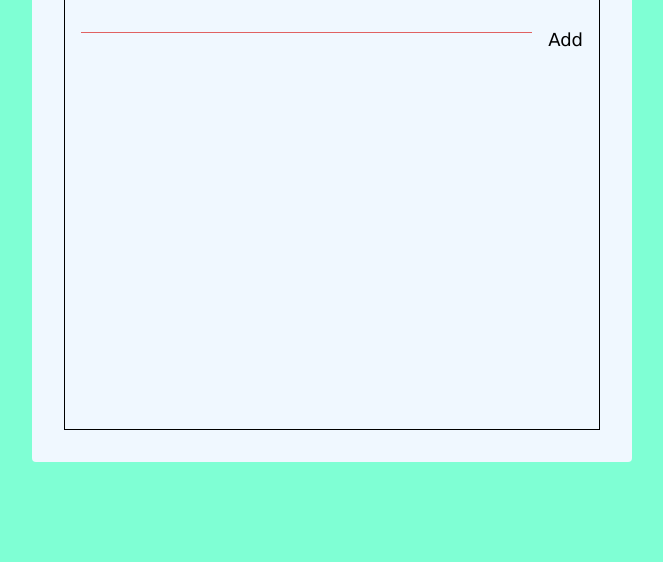
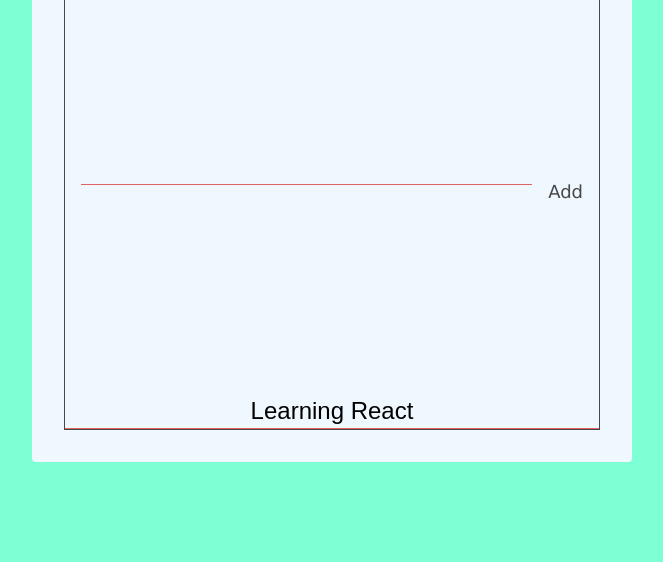
Before and after one commit to bagaszuhri/react-introduction, a website: page index.html in a window 1280 px wide. Shown: the part 238-800 px from the top of the page, without its empty margins (308-971 px from the left). Drawn offline with Linux system fonts and the light colour scheme; a web font is replaced by a local one.

Commit message:
menambahkan element dix dan ection baru menambahkan section todo, todos, dan todo-text, styling ketiga properti diatas

```diff
--- a/index.html
+++ b/index.html
@@ -15,7 +15,7 @@
     <div class="container">
       <div class="frame">
         <section class="header">
-          <button class="header-btn">Add</button>
+          <button class="header-btn main-black-color">Add</button>
           <h1 class="header-title">Todo Lists</h1>
           <button class="header-btn main-red-color">Clear</button>
         </section>
@@ -23,8 +23,14 @@
         <section class="add">
           <form action="" class="add-form">
             <input type="text" class="add-input" />
-            <button class="add-btn">Add</button>
+            <button class="add-btn main-black-color">Add</button>
           </form>
+        </section>
+
+        <section class="todos">
+          <div class="todo">
+            <span class="todo-text">Learning React</span>
+          </div>
         </section>
       </div>
     </div>
--- a/style.css
+++ b/style.css
@@ -3,12 +3,17 @@
 }
 
 :root{
-  --main-red-color: #e06262
+  --main-red-color: #e06262;
+  --main-black-color: #484848;
+
 
 }
 
 .main-red-color{
   color: var(--main-red-color);
+}
+.main-black-color{
+  color: var(--main-black-color);
 }
 
 html {
@@ -32,6 +37,14 @@
   font-family: "Times New Roman", Times, serif;
 }
 
+.header-btn.main-red-color:active{
+  text-shadow: 1px 1px 2px var(--main-red-color);
+}
+
+.header-btn.main-black-color:active{
+  text-shadow: 1px 1px 2px var(--main-black-color);
+}
+
 .container {
   width: 600px;
   height: 600px;
@@ -42,10 +55,11 @@
 }
 
 .frame {
-  border: 1px solid black;
+  border: 1px solid var(--main-black-color);
   height: 100%;
   display: flex;
   flex-direction: column;
+  justify-content: space-between;
 }
 
 .header {
@@ -59,6 +73,7 @@
   font-size: 3.6rem;
   font-family: 'Times New Roman', Times, serif;
   text-transform: lowercase;
+  color: var(--main-black-color);
 }
 
 .header-btn {
@@ -108,3 +123,33 @@
   border: unset;
   outline: unset;
 }
+
+.add-btn.main-black-color:active{
+  text-shadow: 1px 1px 2px var(--main-black-color);
+}
+
+.todos{
+  display: flex;
+  flex-direction: column;
+}
+
+.todo{
+  position: relative;
+
+  flex: 1 0 auto;
+  text-align: center;
+
+  min-height: 32px;
+  margin: 10px 0 0;
+  font-family: Arial, Helvetica, sans-serif;
+  font-size: 24px;
+
+  border-bottom: 1px solid var(--main-red-color);
+
+}
+
+.todo-text{
+  position: absolute;
+  left: 50%;
+  transform: translate(-50%);
+}
```
